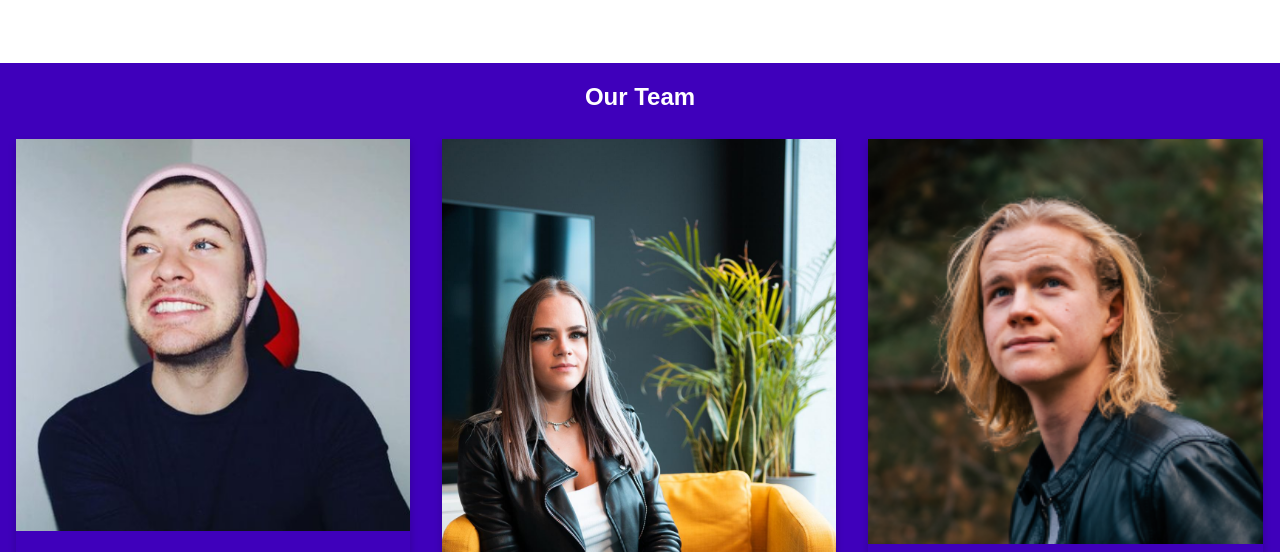
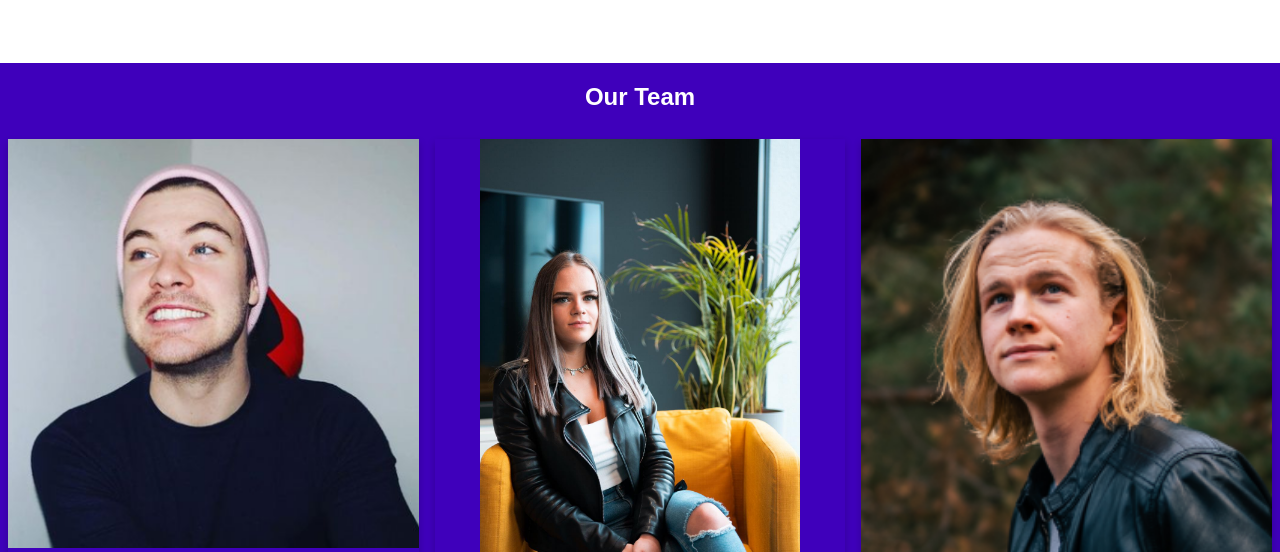
Before and after one commit to BruhElemt/CyberSecCampaign, a plain HTML site: page Us.html in a window 1280 px wide. Shown: the part 226-778 px from the top of the page. Drawn offline with Linux system fonts and the light colour scheme.

Commit message:
fixed image sizes, flexbox instead of table stuff

```diff
--- a/Us.html
+++ b/Us.html
@@ -17,7 +17,6 @@
     <h2 style="text-align:center">Our Team</h2>
     <div class="row">
 
-        <div class="column">
         <div class="card">
             <img src="./teamImages/connar.png" alt="Connar" style="width:100%">
             <div class="container">
@@ -27,9 +26,7 @@
                 <p>c.mordelt@student.xu-university.de</p>
             </div>
         </div>
-        </div>
 
-        <div class="column">
         <div class="card">
             <img src="./teamImages/kiara.jpg" alt="Kiara" style="width:100%">
             <div class="container">
@@ -39,9 +36,7 @@
                 <p>k.vandermerwe@student.xu-university.de</p>
             </div>
         </div>
-        </div>
 
-        <div class="column">
         <div class="card">
             <img src="./teamImages/aaron.png" alt="Aaron" style="width:100%">
             <div class="container">
@@ -51,7 +46,6 @@
                 <p>a.thies@student.xu-university.de</p>
             </div>
         </div>
-        </div>
 
     </div>
 
--- a/us_style.css
+++ b/us_style.css
@@ -15,16 +15,21 @@ html {
   box-sizing: inherit;
 }
 
-.column {
-  float: left;
-  width: 33.3%;
-  margin-bottom: 16px;
-  padding: 0 8px;
+.row {
+  display: flex;
+  flex-wrap: wrap;
+  justify-content: center;
 }
 
 .card {
+  flex: 1;
   box-shadow: 0 4px 8px 0 rgba(0, 0, 0, 0.2);
   margin: 8px;
+}
+
+img {
+  object-fit: contain;
+  max-height: 30rem;
 }
 
 .about-section {
@@ -38,20 +43,6 @@ html {
   padding: 0 16px;
 }
 
-.container::after,
-.row::after {
-  content: "";
-  clear: both;
-  display: table;
-}
-
 .title {
   color: grey;
 }
-
-@media screen and (max-width: 650px) {
-  .column {
-    width: 100%;
-    display: block;
-  }
-}
```
Lines whose indentation alone changed are shown as unchanged.
